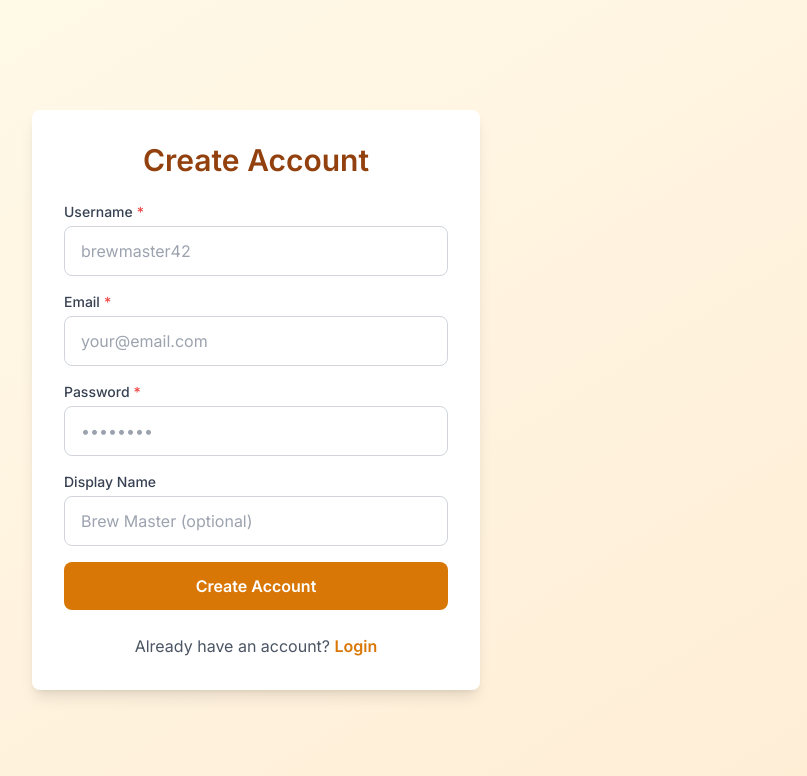
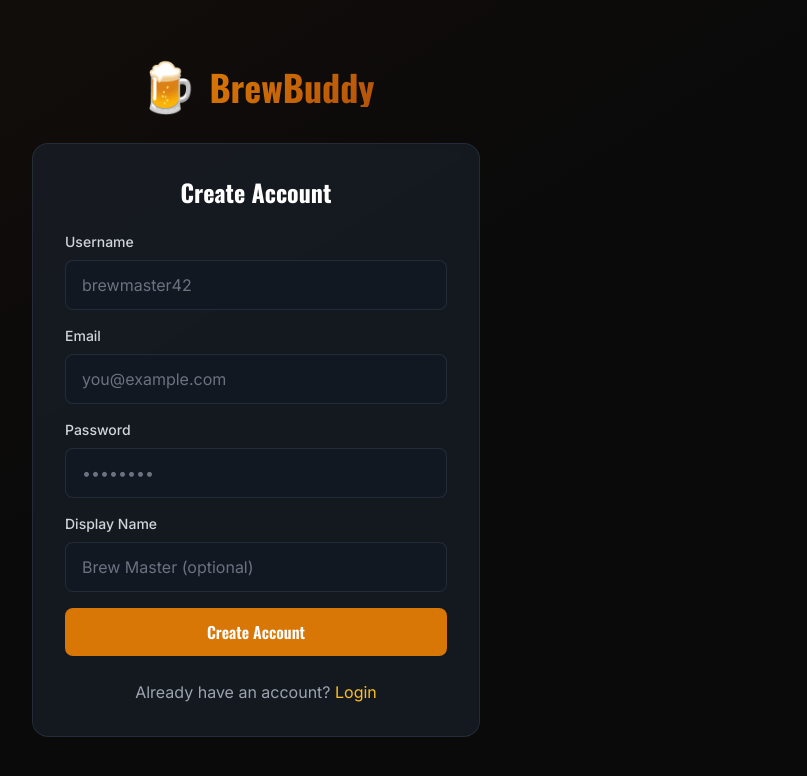
Before and after one commit to philiplawlor/brewbuddy, a React (Vite) app in the folder frontend/: page /register in a window 1280 px wide. Shown: the top 776 px of the page, without its empty margins (384-1191 px from the left). Built offline with nearby package versions, Linux system fonts and the light colour scheme; no server answers.

Commit message:
feat: redesign Login and Register pages with dark brewery aesthetic
Sprint 5 - UI/UX overhaul. Updated auth pages with dark theme card layouts,
gradient backgrounds, backdrop blur, and BrewBuddy branding header.

```diff
--- a/frontend/src/pages/Login.tsx
+++ b/frontend/src/pages/Login.tsx
@@ -1,7 +1,6 @@
 import { useState, FormEvent } from 'react';
 import { Link, useNavigate } from 'react-router-dom';
 import { useAuth } from '../hooks/useAuth';
-import { FormField } from '../components/FormField';
 
 export function Login() {
   const navigate = useNavigate();
@@ -56,45 +55,59 @@ export function Login() {
   };
 
   return (
-    <div className="min-h-screen bg-gradient-to-br from-amber-50 to-orange-100 flex items-center justify-center px-4">
-      <div className="bg-white p-8 rounded-lg shadow-lg w-full max-w-md">
-        <h2 className="text-3xl font-bold text-amber-800 text-center mb-6">
-          Welcome Back
-        </h2>
+    <div className="min-h-screen bg-brewery-black flex items-center justify-center px-4">
+      <div className="absolute inset-0 bg-gradient-to-br from-amber-900/10 via-brewery-black to-brewery-black" />
+
+      <div className="relative w-full max-w-md">
+        <div className="text-center mb-8">
+          <Link to="/" className="inline-flex items-center gap-3">
+            <span className="text-5xl">🍺</span>
+            <span className="font-display text-4xl font-bold gradient-text">BrewBuddy</span>
+          </Link>
+        </div>
+
+        <div className="bg-gray-800/50 backdrop-blur-sm border border-gray-700/50 rounded-2xl p-8">
+          <h2 className="font-display text-2xl font-bold text-center mb-6 text-white">Welcome Back</h2>
 
           {error && (
-          <div className="mb-4 p-3 bg-red-50 border border-red-200 rounded-lg text-red-700 text-sm">
-            {error}
+            <div className="bg-red-500/10 border border-red-500/30 rounded-lg p-4 mb-6">
+              <p className="text-red-400 text-sm">{error}</p>
             </div>
           )}
 
           <form onSubmit={handleSubmit} className="space-y-4" noValidate>
-          <FormField
-            label="Email"
+            <div>
+              <label className="block text-sm font-medium text-gray-300 mb-2">Email</label>
+              <input
                 type="email"
                 name="email"
                 value={formData.email}
                 onChange={handleChange}
-            error={errors.email}
-            placeholder="your@email.com"
+                className="w-full bg-gray-900/50 border border-gray-700/50 rounded-lg px-4 py-3 text-white placeholder-gray-500 focus:outline-none focus:ring-2 focus:ring-amber-500/50 focus:border-amber-500 transition-all"
+                placeholder="you@example.com"
                 required
               />
+              {errors.email && <p className="text-red-400 text-sm mt-1">{errors.email}</p>}
+            </div>
 
-          <FormField
-            label="Password"
+            <div>
+              <label className="block text-sm font-medium text-gray-300 mb-2">Password</label>
+              <input
                 type="password"
                 name="password"
                 value={formData.password}
                 onChange={handleChange}
-            error={errors.password}
+                className="w-full bg-gray-900/50 border border-gray-700/50 rounded-lg px-4 py-3 text-white placeholder-gray-500 focus:outline-none focus:ring-2 focus:ring-amber-500/50 focus:border-amber-500 transition-all"
                 placeholder="••••••••"
                 required
               />
+              {errors.password && <p className="text-red-400 text-sm mt-1">{errors.password}</p>}
+            </div>
 
             <button
               type="submit"
               disabled={loading}
-            className="w-full bg-amber-600 hover:bg-amber-700 text-white font-semibold py-3 px-6 rounded-lg transition duration-200 disabled:opacity-50 disabled:cursor-not-allowed min-h-[48px]"
+              className="w-full py-3 bg-amber-600 hover:bg-amber-700 text-white font-display font-semibold rounded-lg transition-all hover-glow disabled:opacity-50 disabled:cursor-not-allowed"
             >
               {loading ? (
                 <span className="flex items-center justify-center">
@@ -110,13 +123,14 @@ export function Login() {
             </button>
           </form>
 
-        <p className="text-center mt-6 text-gray-600">
+          <p className="text-center text-gray-400 mt-6">
             Don't have an account?{' '}
-          <Link to="/register" className="text-amber-600 hover:text-amber-700 font-semibold">
+            <Link to="/register" className="text-amber-400 hover:text-amber-300">
               Register
             </Link>
           </p>
         </div>
       </div>
+    </div>
   );
 }
--- a/frontend/src/pages/Register.tsx
+++ b/frontend/src/pages/Register.tsx
@@ -1,7 +1,6 @@
 import { useState, FormEvent } from 'react';
 import { Link, useNavigate } from 'react-router-dom';
 import { useAuth } from '../hooks/useAuth';
-import { FormField } from '../components/FormField';
 
 export function Register() {
   const navigate = useNavigate();
@@ -73,68 +72,88 @@ export function Register() {
   };
 
   return (
-    <div className="min-h-screen bg-gradient-to-br from-amber-50 to-orange-100 flex items-center justify-center px-4">
-      <div className="bg-white p-8 rounded-lg shadow-lg w-full max-w-md">
-        <h2 className="text-3xl font-bold text-amber-800 text-center mb-6">
-          Create Account
-        </h2>
+    <div className="min-h-screen bg-brewery-black flex items-center justify-center px-4">
+      <div className="absolute inset-0 bg-gradient-to-br from-amber-900/10 via-brewery-black to-brewery-black" />
+
+      <div className="relative w-full max-w-md">
+        <div className="text-center mb-8">
+          <Link to="/" className="inline-flex items-center gap-3">
+            <span className="text-5xl">🍺</span>
+            <span className="font-display text-4xl font-bold gradient-text">BrewBuddy</span>
+          </Link>
+        </div>
+
+        <div className="bg-gray-800/50 backdrop-blur-sm border border-gray-700/50 rounded-2xl p-8">
+          <h2 className="font-display text-2xl font-bold text-center mb-6 text-white">Create Account</h2>
 
           {error && (
-          <div className="mb-4 p-3 bg-red-50 border border-red-200 rounded-lg text-red-700 text-sm">
-            {error}
+            <div className="bg-red-500/10 border border-red-500/30 rounded-lg p-4 mb-6">
+              <p className="text-red-400 text-sm">{error}</p>
             </div>
           )}
 
           <form onSubmit={handleSubmit} className="space-y-4" noValidate>
-          <FormField
-            label="Username"
+            <div>
+              <label className="block text-sm font-medium text-gray-300 mb-2">Username</label>
+              <input
                 type="text"
                 name="username"
                 value={formData.username}
                 onChange={handleChange}
-            error={errors.username}
+                className="w-full bg-gray-900/50 border border-gray-700/50 rounded-lg px-4 py-3 text-white placeholder-gray-500 focus:outline-none focus:ring-2 focus:ring-amber-500/50 focus:border-amber-500 transition-all"
                 placeholder="brewmaster42"
                 required
                 minLength={3}
               />
+              {errors.username && <p className="text-red-400 text-sm mt-1">{errors.username}</p>}
+            </div>
 
-          <FormField
-            label="Email"
+            <div>
+              <label className="block text-sm font-medium text-gray-300 mb-2">Email</label>
+              <input
                 type="email"
                 name="email"
                 value={formData.email}
                 onChange={handleChange}
-            error={errors.email}
-            placeholder="your@email.com"
+                className="w-full bg-gray-900/50 border border-gray-700/50 rounded-lg px-4 py-3 text-white placeholder-gray-500 focus:outline-none focus:ring-2 focus:ring-amber-500/50 focus:border-amber-500 transition-all"
+                placeholder="you@example.com"
                 required
               />
+              {errors.email && <p className="text-red-400 text-sm mt-1">{errors.email}</p>}
+            </div>
 
-          <FormField
-            label="Password"
+            <div>
+              <label className="block text-sm font-medium text-gray-300 mb-2">Password</label>
+              <input
                 type="password"
                 name="password"
                 value={formData.password}
                 onChange={handleChange}
-            error={errors.password}
+                className="w-full bg-gray-900/50 border border-gray-700/50 rounded-lg px-4 py-3 text-white placeholder-gray-500 focus:outline-none focus:ring-2 focus:ring-amber-500/50 focus:border-amber-500 transition-all"
                 placeholder="••••••••"
                 required
                 minLength={8}
               />
+              {errors.password && <p className="text-red-400 text-sm mt-1">{errors.password}</p>}
+            </div>
 
-          <FormField
-            label="Display Name"
+            <div>
+              <label className="block text-sm font-medium text-gray-300 mb-2">Display Name</label>
+              <input
                 type="text"
                 name="displayName"
                 value={formData.displayName}
                 onChange={handleChange}
-            error={errors.displayName}
+                className="w-full bg-gray-900/50 border border-gray-700/50 rounded-lg px-4 py-3 text-white placeholder-gray-500 focus:outline-none focus:ring-2 focus:ring-amber-500/50 focus:border-amber-500 transition-all"
                 placeholder="Brew Master (optional)"
               />
+              {errors.displayName && <p className="text-red-400 text-sm mt-1">{errors.displayName}</p>}
+            </div>
 
             <button
               type="submit"
               disabled={loading}
-            className="w-full bg-amber-600 hover:bg-amber-700 text-white font-semibold py-3 px-6 rounded-lg transition duration-200 disabled:opacity-50 disabled:cursor-not-allowed min-h-[48px]"
+              className="w-full py-3 bg-amber-600 hover:bg-amber-700 text-white font-display font-semibold rounded-lg transition-all hover-glow disabled:opacity-50 disabled:cursor-not-allowed"
             >
               {loading ? (
                 <span className="flex items-center justify-center">
@@ -150,13 +169,14 @@ export function Register() {
             </button>
           </form>
 
-        <p className="text-center mt-6 text-gray-600">
+          <p className="text-center text-gray-400 mt-6">
             Already have an account?{' '}
-          <Link to="/login" className="text-amber-600 hover:text-amber-700 font-semibold">
+            <Link to="/login" className="text-amber-400 hover:text-amber-300">
               Login
             </Link>
           </p>
         </div>
       </div>
+    </div>
   );
 }
```
Lines whose indentation alone changed are shown as unchanged.
